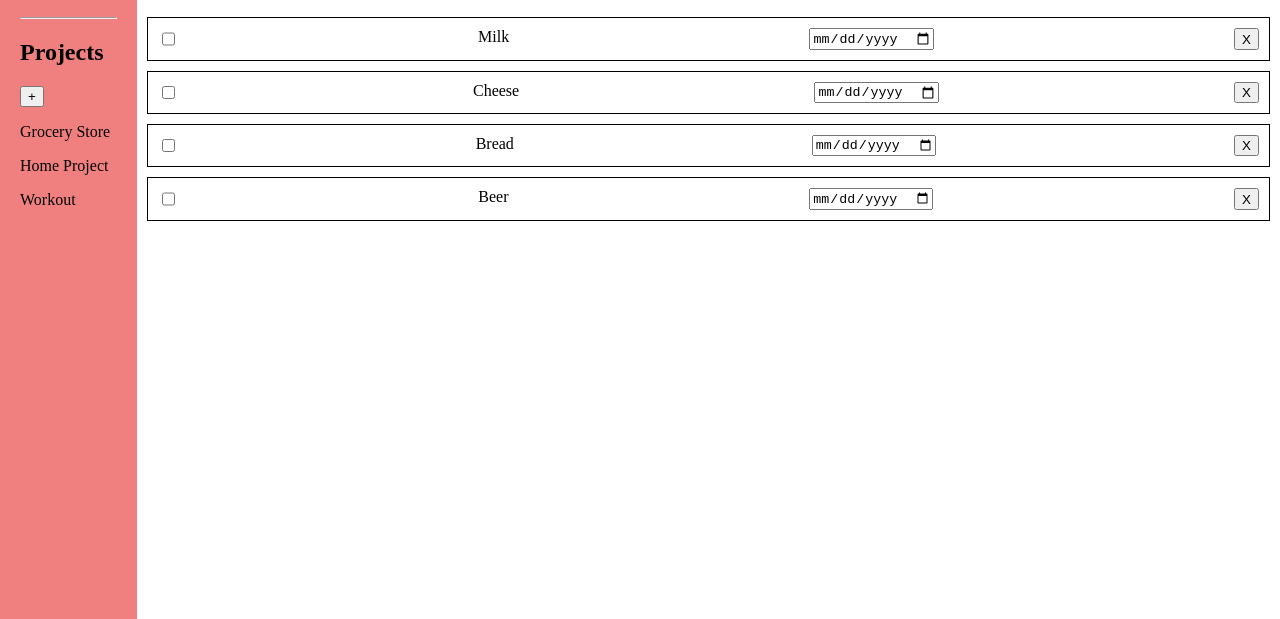
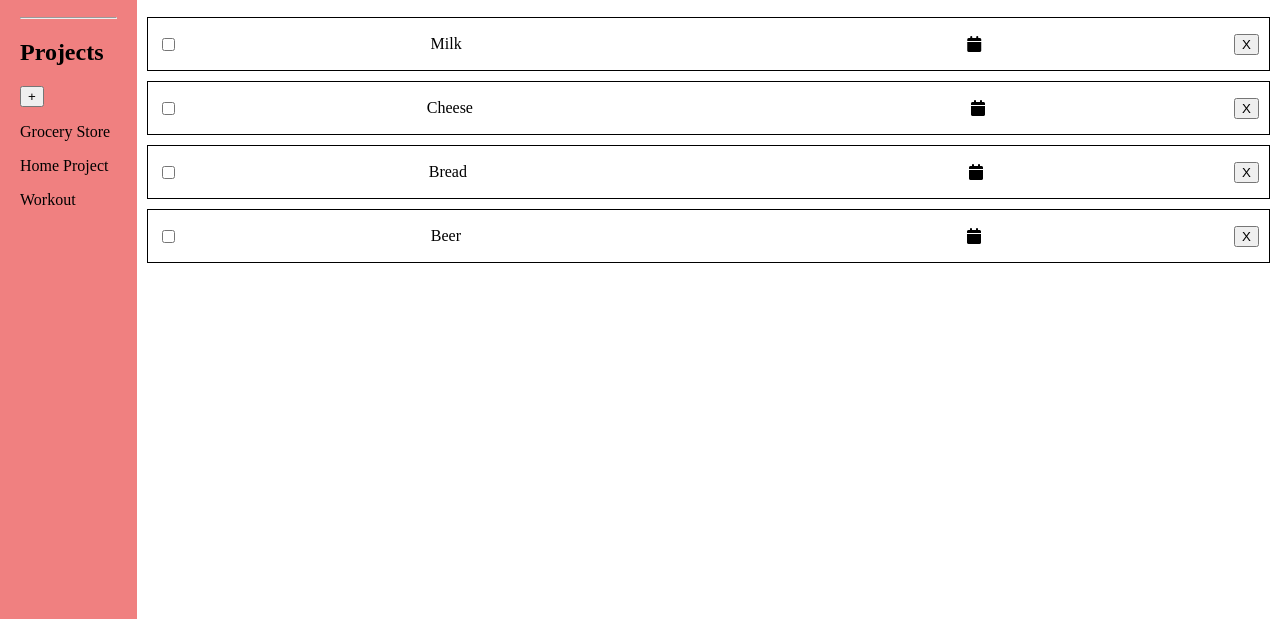
Before and after one commit to Christler/todo-list, a website built with webpack: page dist/index.html in a window 1280 px wide. Both pictures are taken after a click on the element "Grocery Store". Shown: the part 181-800 px from the top of the page. Built offline with nearby package versions, Linux system fonts and the light colour scheme.

Commit message:
added calendar icon to cleanup todo

```diff
--- a/src/modules/Project.js
+++ b/src/modules/Project.js
@@ -1,19 +1,19 @@
-export default class Project{
+export default class Project {
 
-    constructor(name){
+    constructor(name) {
         this.name = name
         this.todos = []
     }
 
-    addTodo(todo){
+    addTodo(todo) {
         this.todos.push(todo)
     }
 
-    deleteTodo(index){
+    deleteTodo(index) {
         this.todos.splice(index, 1)
     }
 
-    displayTodos(){
+    displayTodos() {
         const todoSection = document.querySelector('.todos')
         todoSection.textContent = ''
 
@@ -35,11 +35,22 @@ export default class Project{
             const todoName = document.createElement('div')
             todoName.textContent = todo.name
 
+            const dueDate = document.createElement('p')
+            dueDate.textContent = todo.getDueDate()
+
             const datePicker = document.createElement('input')
             datePicker.setAttribute('type', 'date')
             datePicker.value = todo.getDueDate()
             datePicker.addEventListener('change', (e) => {
                 todo.setDueDate(e.target.value)
+                this.displayTodos()
+            })
+            datePicker.className = 'hidden'
+
+            const calendarIcon = document.createElement('i')
+            calendarIcon.className = 'fas fa-calendar'
+            calendarIcon.addEventListener('click', () =>{
+                datePicker.classList.toggle('hidden')
             })
 
             const deleteBtn = document.createElement('button')
@@ -50,7 +61,7 @@ export default class Project{
                 this.displayTodos()
             })
 
-                todoDiv.append(todoCheckbox, todoName, datePicker, deleteBtn)
+            todoDiv.append(todoCheckbox, todoName, dueDate, datePicker, calendarIcon, deleteBtn)
             todoSection.append(todoDiv)
         })
     }
```
Also changed, not shown: dist/index.html, dist/main.js, dist/style.css. Lines whose indentation alone changed are shown as unchanged.
